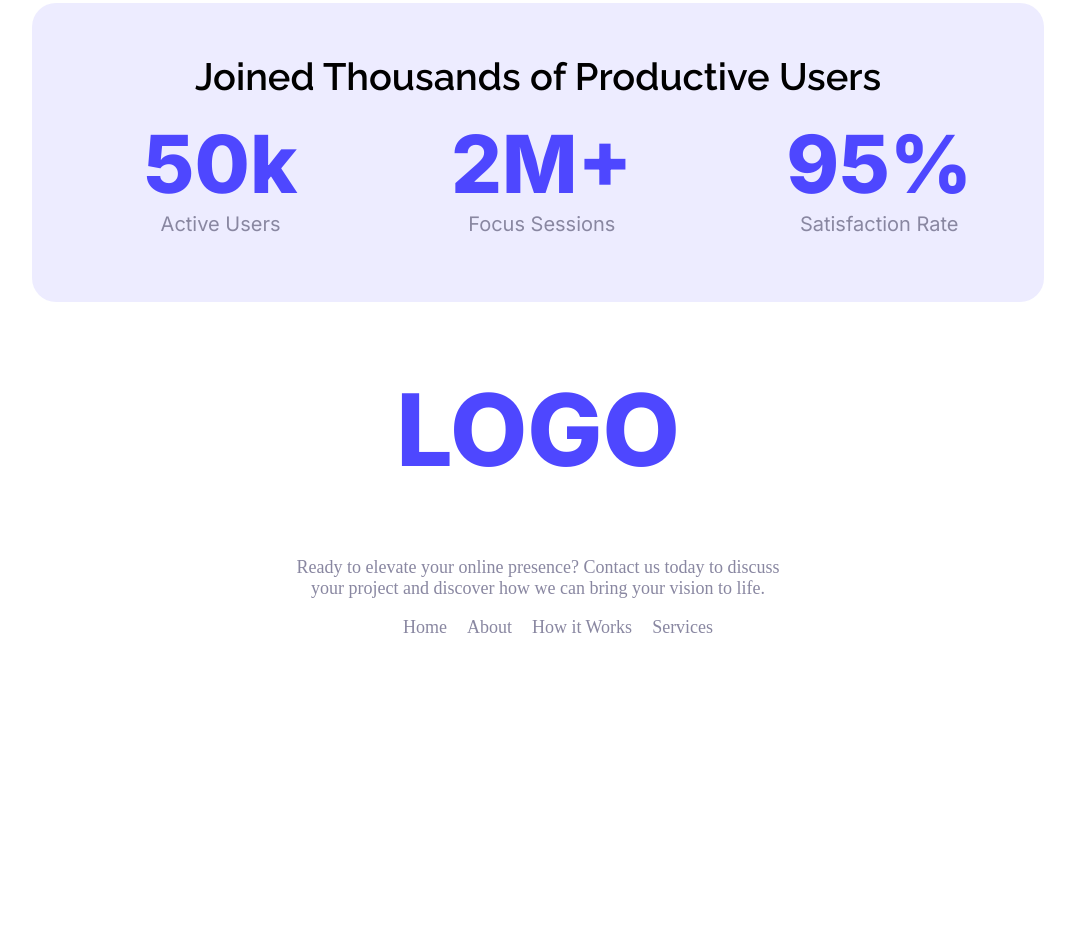
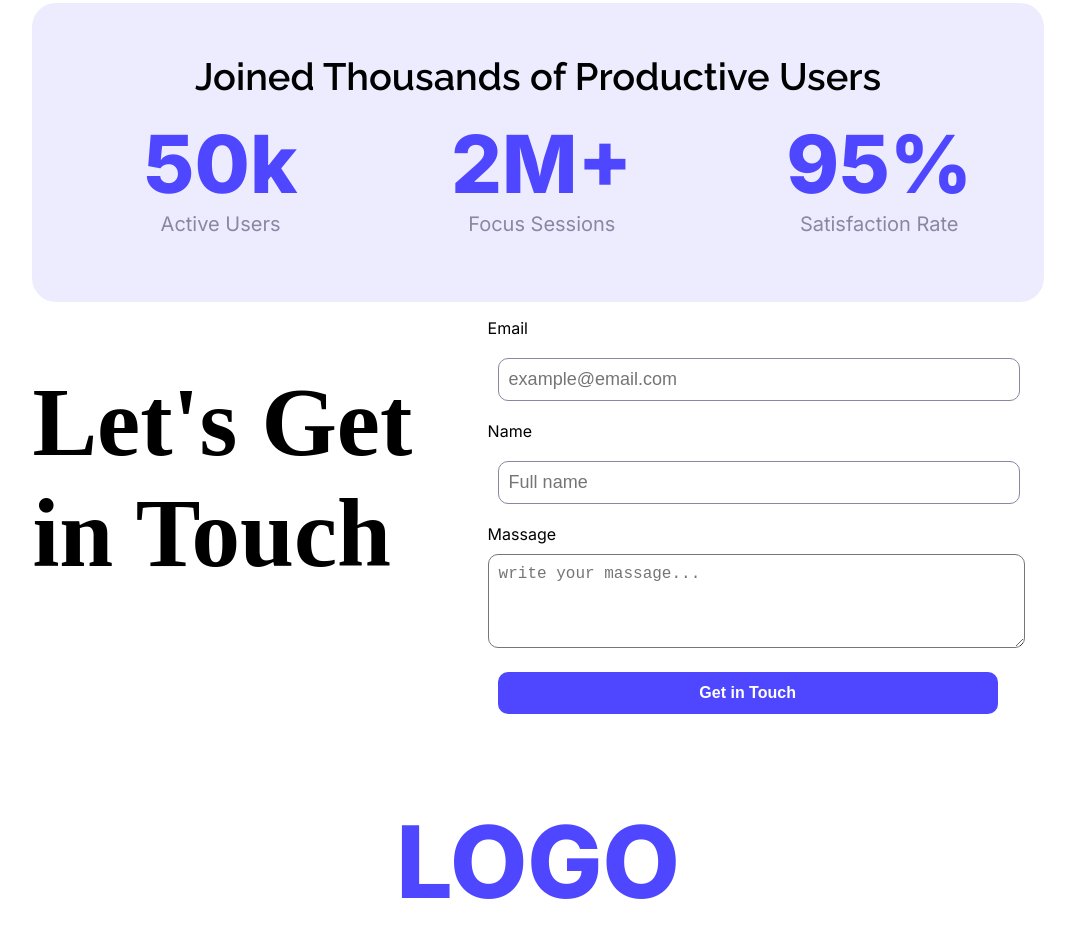
Before and after one commit to maktum940/Programming-Hero-Assignment-1, a plain HTML site: page index.html in a window 1280 px wide. Shown: the part 1239-2170 px from the top of the page, without its empty margins (102-1177 px from the left). Before the commit the page ends 1893 px from the top, so only its background shows below. Drawn offline with Linux system fonts and the light colour scheme.

Commit message:
by completing contact assignment is done

```diff
--- a/index.html
+++ b/index.html
@@ -27,7 +27,7 @@
                     <h1>Cool Dark UI Template for Webflow Agencies!</h1>
                 </div>
                 <div class="banner-btn">
-                    <a href=""><button class="btn">Stay Focuesd</button></a>
+                    <a href=""><button class="btn">Stay Focused</button></a>
                 </div>
             </div>
         </div>
@@ -48,11 +48,36 @@
                 <h6 class="raleway-normal">Joined Thousands of Productive Users</h6>
                 <div class="info-details">
                     <ul>
-                        <li class="inter-normal"><h1>50k</h1><p>Active Users</p></li>
-                        <li class="inter-normal"><h1>2M+</h1><p>Focus Sessions</p></li>
-                        <li class="inter-normal"><h1>95%</h1><P>Satisfaction Rate</P></li>
+                        <li class="inter-normal">
+                            <h1>50k</h1>
+                            <p>Active Users</p>
+                        </li>
+                        <li class="inter-normal">
+                            <h1>2M+</h1>
+                            <p>Focus Sessions</p>
+                        </li>
+                        <li class="inter-normal">
+                            <h1>95%</h1>
+                            <P>Satisfaction Rate</P>
+                        </li>
                     </ul>
                 </div>
+            </div>
+        </div>
+        <div class="get-in-touch">
+            <h1>Let's Get in Touch</h1>
+            <div class="form">
+                <form>
+                    <fieldset class="inter-normal">
+                        <label for="email">Email</label>
+                        <input type="email" placeholder="example@email.com" id="email">
+                        <label for="name">Name</label>
+                        <input type="text" placeholder="Full name" id="name">
+                        <label for="massage">Massage</label>
+                        <textarea cols="50" rows="4" placeholder="write your massage..." id="massage"></textarea>
+                        <input class="btn" type="submit" value="Get in Touch">
+                    </fieldset>
+                </form>
             </div>
         </div>
     </main>
--- a/styles/main.css
+++ b/styles/main.css
@@ -111,6 +111,40 @@ main{
   font-size: 20px;
   margin: 0%;
 }
+/* contact */
+input{
+  border: #8987A1 solid 1px;
+  display: block;
+  padding: 10px;
+  margin: 10px;
+  width: 500px;
+  border-radius: 10px;
+}
+:placeholder-shown{
+  font-size: large;
+}
+textarea{
+  padding: 10px;
+  border-radius: 10px;
+  margin-bottom: 10px;
+}
+label{
+  display: block;
+  padding: 10px 0px;
+}
+.get-in-touch{
+  display: flex;
+  justify-content: space-between;
+}
+.get-in-touch h1{
+  width: 15ch;
+  font-weight:800;
+  font-size: 97px;
+}
+.form form fieldset{
+  border: none;
+}
+
 /* footer */
 .footer-content{
   justify-items: center;
```
